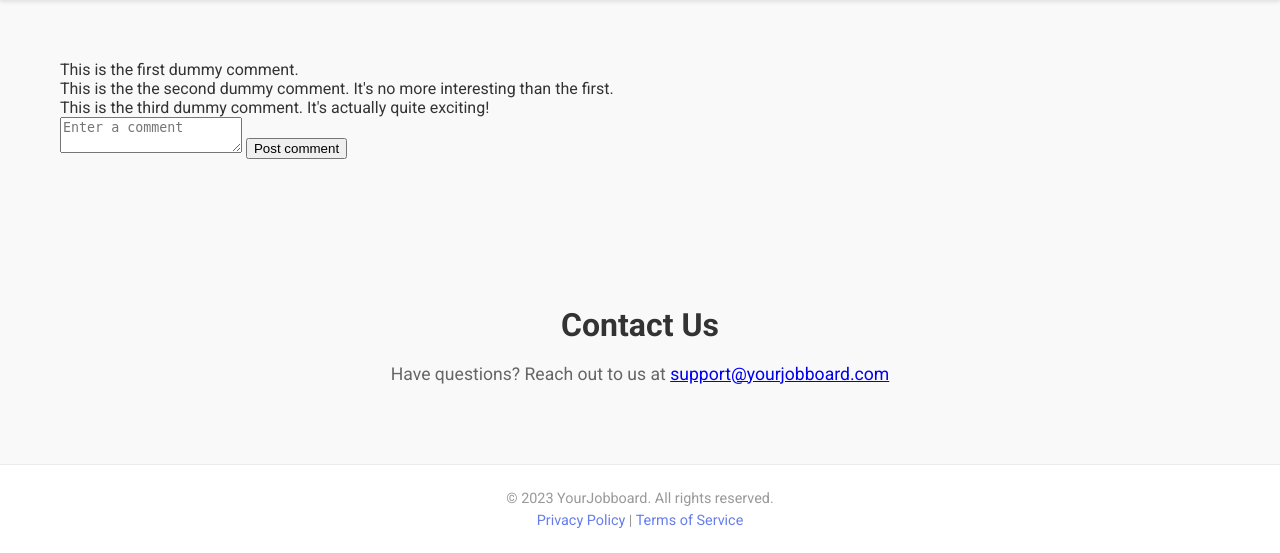
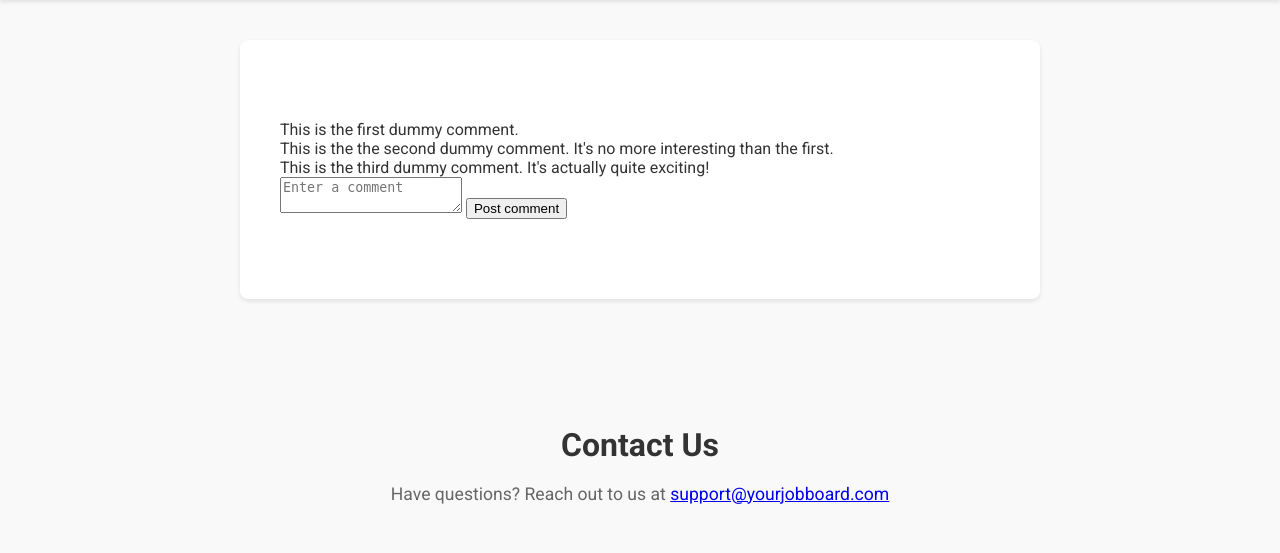
Before and after one commit to ddanielhasan/ddanielhasan.github.io, a Flask app: page /comments_page in a window 1280 px wide. Shown: the part 239-792 px from the top of the page. Before the commit the page ends 767 px from the top, so only its background shows below. Run offline with Flask 3, Linux system fonts and the light colour scheme; the visitor is signed in with stand-in values (Sample User, id 1); data that the repository does not hold is empty.

Commit message:
fix-design
3 lines of code

```diff
--- a/templates/comments_page.html
+++ b/templates/comments_page.html
@@ -14,7 +14,7 @@
     </ul>
 </nav>
 
-
+<div class="job-details-container">
 <section class="job-results">
 {% for comment in comments %}
     <div class="row">
@@ -42,4 +42,5 @@
             </form>
         </div>
 </section>
+</div>
 {% endblock %}
```
